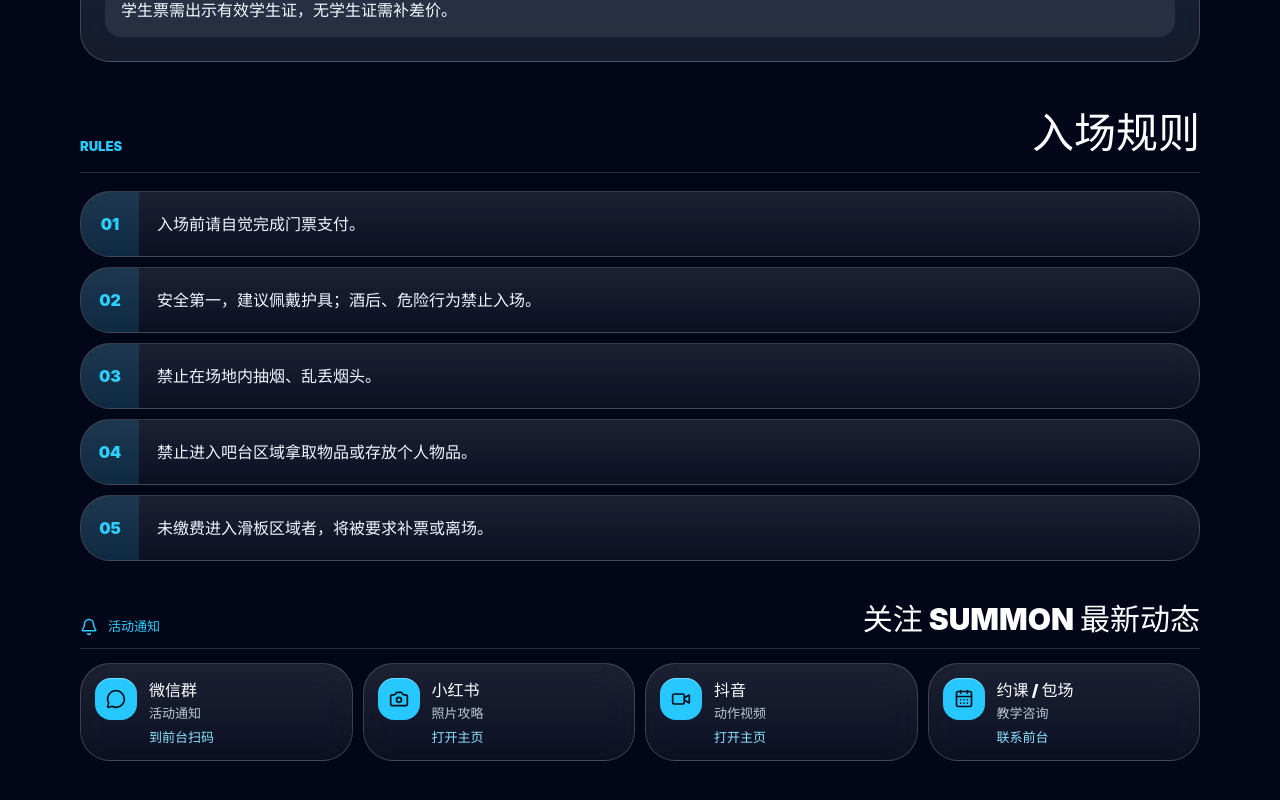
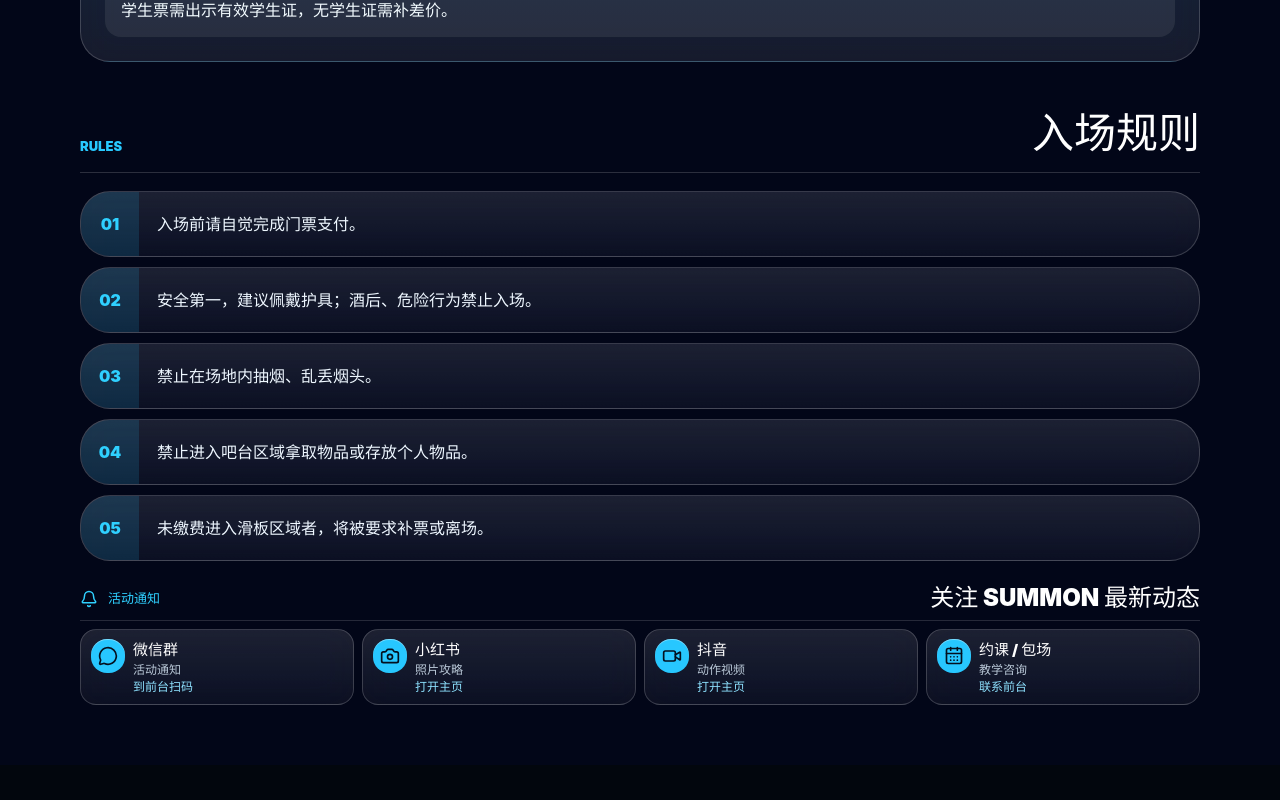
Before and after one commit to luojunyi86/summon-entrance, a React (Vite) app: page / in a window 1280 px wide. Shown: the part 2241-3041 px from the top of the page. After the commit the page ends 3006 px from the top, so only its background shows below. Built offline with nearby package versions, Linux system fonts and the light colour scheme.

Commit message:
Update payment copy and prune old styles

```diff
--- a/src/main.jsx
+++ b/src/main.jsx
@@ -191,7 +191,7 @@ function EntryPaymentSection() {
           <>
             <div className="payment-method-title">
               <span>请选择支付方式</span>
-              <p>请按当前票种金额付款，付款后保留微信 / 支付宝付款记录。</p>
+              <p>请选择微信或支付宝付款。付款金额需与当前选择票种一致，付款后请保留微信 / 支付宝付款记录。</p>
             </div>
 
             <div className="payment-method-grid">
@@ -211,7 +211,7 @@ function EntryPaymentSection() {
         ) : (
           <div className="free-entry-box">
             <strong>无需付款</strong>
-            <p>周二免费入场。免费日仍需遵守场地规则，工作人员仍可能进行现场秩序提醒。</p>
+            <p>周二免费入场，无需付款。免费日仍需遵守场地规则，工作人员可能进行现场抽查与秩序提醒。</p>
           </div>
         )}
       </div>
--- a/src/styles.css
+++ b/src/styles.css
@@ -198,23 +198,11 @@ h1 {
   font-weight: 950;
 }
 
-.price-grid,
-.payment-grid,
 .notify-grid {
   display: grid;
   gap: 14px;
 }
 
-.price-grid {
-  grid-template-columns: repeat(3, 1fr);
-}
-
-.payment-grid {
-  grid-template-columns: repeat(2, 1fr);
-}
-
-.price-card,
-.payment-panel,
 .rules-list li,
 .notify-card,
 .reminder-panel {
@@ -222,39 +210,6 @@ h1 {
   border-radius: var(--radius-lg);
   background: linear-gradient(180deg, rgba(255, 255, 255, 0.11), rgba(255, 255, 255, 0.045));
   backdrop-filter: blur(18px) saturate(1.18);
-}
-
-.price-card {
-  min-height: 188px;
-  padding: 22px;
-  display: flex;
-  flex-direction: column;
-  justify-content: space-between;
-  gap: 18px;
-}
-
-.dynamic-ticket-grid .price-card {
-  position: relative;
-  isolation: isolate;
-  overflow: hidden;
-  animation: ticketRise 0.62s var(--apple-ease) both;
-  animation-delay: calc(var(--ticket-index) * 90ms);
-}
-
-.dynamic-ticket-grid .price-card::before {
-  content: "";
-  position: absolute;
-  inset: 0;
-  z-index: -1;
-  background:
-    linear-gradient(110deg, transparent 0 30%, rgba(47, 208, 255, 0.14) 42%, transparent 54%),
-    radial-gradient(circle at 82% 18%, rgba(255, 255, 255, 0.1), transparent 30%);
-  transform: translateX(-80%);
-  transition: transform 620ms var(--apple-ease);
-}
-
-.dynamic-ticket-grid .price-card:hover::before {
-  transform: translateX(75%);
 }
 
 .price-icon,
@@ -275,24 +230,6 @@ h1 {
   border-radius: 14px;
 }
 
-.price-card h3 {
-  margin: 0;
-  color: #f7fbff;
-  font-size: 21px;
-  font-weight: 950;
-}
-
-.price-card strong {
-  display: block;
-  margin: 8px 0;
-  color: #2fd0ff;
-  font-size: 36px;
-  line-height: 1;
-  font-weight: 950;
-}
-
-.price-card p,
-.payment-panel p,
 .notify-card p {
   margin: 0;
   color: #b9c8d7;
@@ -478,34 +415,6 @@ h1 {
   line-height: 1.65;
 }
 
-.payment-panel {
-  padding: 22px;
-}
-
-.payment-head {
-  display: flex;
-  justify-content: space-between;
-  align-items: center;
-  gap: 16px;
-  margin-bottom: 16px;
-}
-
-.payment-head span {
-  color: #f7fbff;
-  font-size: 20px;
-  font-weight: 950;
-}
-
-.payment-head strong {
-  color: #02060d;
-  background: #fff;
-  border-radius: 999px;
-  padding: 6px 12px;
-  font-size: 22px;
-  line-height: 1;
-  font-weight: 950;
-}
-
 .qr-box {
   width: min(260px, 100%);
   aspect-ratio: 1;
@@ -616,16 +525,16 @@ h1 {
 }
 
 .footer-action {
-  padding: 42px 0 6px;
+  padding: 24px 0 4px;
 }
 
 .footer-action-head {
   display: flex;
-  align-items: end;
+  align-items: center;
   justify-content: space-between;
-  gap: 14px;
-  margin-bottom: 14px;
-  padding-bottom: 12px;
+  gap: 10px;
+  margin-bottom: 8px;
+  padding-bottom: 8px;
   border-bottom: 1px solid rgba(255, 255, 255, 0.14);
 }
 
@@ -642,22 +551,23 @@ h1 {
 .footer-action-head h2 {
   margin: 0;
   color: #fff;
-  font-size: clamp(22px, 3vw, 30px);
+  font-size: clamp(18px, 3vw, 24px);
   line-height: 1.1;
   font-weight: 950;
 }
 
 .notify-grid {
   grid-template-columns: repeat(4, minmax(0, 1fr));
-  gap: 10px;
+  gap: 8px;
 }
 
 .notify-card {
   display: grid;
-  grid-template-columns: 42px 1fr;
-  gap: 12px;
-  min-height: 92px;
-  padding: 14px;
+  grid-template-columns: 34px 1fr;
+  gap: 8px;
+  min-height: 66px;
+  padding: 9px 10px;
+  border-radius: var(--radius-sm);
   color: inherit;
   text-decoration: none;
   transition:
@@ -673,28 +583,28 @@ h1 {
 }
 
 .notify-icon {
-  width: 42px;
-  height: 42px;
+  width: 34px;
+  height: 34px;
 }
 
 .notify-card h3 {
-  margin: 0 0 3px;
+  margin: 0 0 1px;
   color: #fff;
-  font-size: 16px;
+  font-size: 15px;
   font-weight: 950;
 }
 
 .notify-card p {
-  font-size: 13px;
-  line-height: 1.35;
+  font-size: 12px;
+  line-height: 1.25;
 }
 
 .notify-card strong {
   display: block;
-  margin-top: 6px;
+  margin-top: 3px;
   color: #8ee2ff;
-  font-size: 13px;
-  line-height: 1.35;
+  font-size: 12px;
+  line-height: 1.2;
   font-weight: 950;
 }
 
@@ -746,29 +656,36 @@ h1 {
     flex-direction: column;
   }
 
-  .price-grid,
-  .payment-grid,
-  .payment-method-grid,
+  .footer-action {
+    padding-top: 20px;
+  }
+
+  .footer-action-head {
+    gap: 6px;
+  }
+
+  .payment-method-grid {
+    grid-template-columns: 1fr;
+  }
+
   .notify-grid {
-    grid-template-columns: 1fr;
+    grid-template-columns: repeat(2, minmax(0, 1fr));
+  }
+
+  .notify-card {
+    min-height: 58px;
+    padding: 8px;
+    grid-template-columns: 30px 1fr;
+  }
+
+  .notify-icon {
+    width: 30px;
+    height: 30px;
   }
 
   .ticket-select-grid {
     grid-template-columns: repeat(3, minmax(0, 1fr));
     gap: 8px;
-  }
-
-  .price-card {
-    min-height: auto;
-  }
-
-  .payment-panel {
-    padding: 18px;
-  }
-
-  .payment-head {
-    align-items: flex-start;
-    flex-direction: column;
   }
 
   .ticket-select-card {
```
